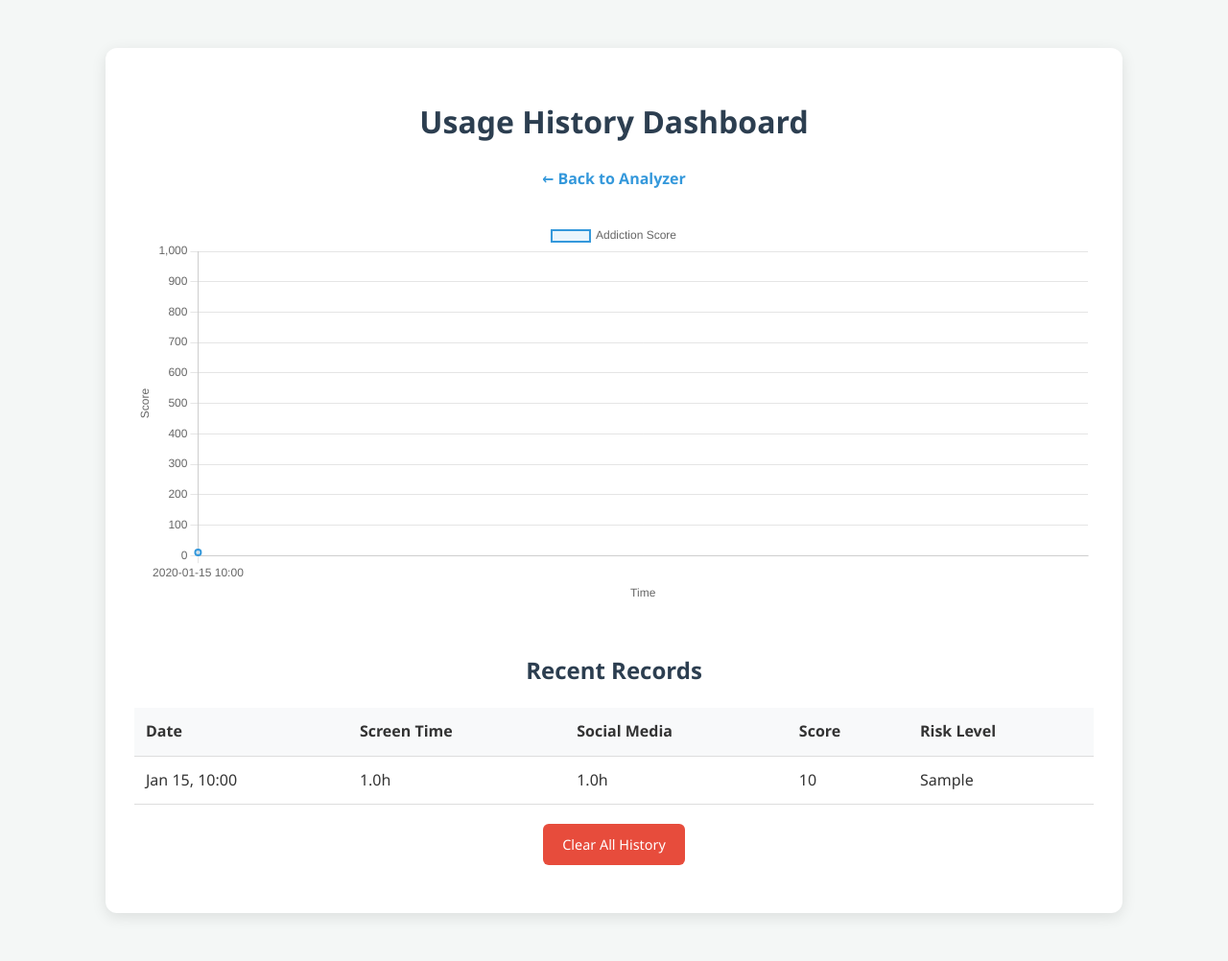
After one commit to shubhambangwal2007/digital-addiction-detector, a Flask app: page /dashboard in a window 1280 px wide. The commit adds this page. Shown: the whole page at 96% size. Run offline with Flask 3, Linux system fonts and the light colour scheme; tables that the repository leaves empty hold one stand-in row (values such as "Sample post").

Commit message:
Feature: Added Usage History Dashboard with SQLite and Chart.js

```diff
--- a/app.py
+++ b/app.py
@@ -1,4 +1,6 @@
-from flask import Flask, render_template, request
+from flask import Flask, render_template, request, redirect, url_for
+from flask_sqlalchemy import SQLAlchemy
+from datetime import datetime
 import pandas as pd
 import numpy as np
 import joblib
@@ -10,6 +12,26 @@ import base64
 import os
 
 app = Flask(__name__)
+
+# Database Configuration
+app.config['SQLALCHEMY_DATABASE_URI'] = 'sqlite:///usage_history.db'
+app.config['SQLALCHEMY_TRACK_MODIFICATIONS'] = False
+db = SQLAlchemy(app)
+
+# Database Model
+class UsageRecord(db.Model):
+    id = db.Column(db.Integer, primary_key=True)
+    timestamp = db.Column(db.DateTime, default=datetime.utcnow)
+    screen_time = db.Column(db.Float, nullable=False)
+    social_media = db.Column(db.Float, nullable=False)
+    productivity = db.Column(db.Float, nullable=False)
+    sleep = db.Column(db.Float, nullable=False)
+    score = db.Column(db.Integer, nullable=False)
+    risk = db.Column(db.String(20), nullable=False)
+
+# Create Database tables
+with app.app_context():
+    db.create_all()
 
 # Global placeholders
 reg_model = None
@@ -56,6 +78,7 @@ def index():
         try:
             if reg_model is None:
                 load_models()
+
             # Get data from user
             daily_screen_time = float(request.form['screen_time'])
             social_media_usage = float(request.form['social_media'])
@@ -71,6 +94,18 @@ def index():
             user_scaled = scaler.transform([[daily_screen_time, score]])
             cluster = kmeans.predict(user_scaled)[0]
             risk = risk_mapping[cluster]
+
+            # Save to Database
+            new_record = UsageRecord(
+                screen_time=daily_screen_time,
+                social_media=social_media_usage,
+                productivity=productivity_usage,
+                sleep=sleep_time,
+                score=round(score),
+                risk=risk
+            )
+            db.session.add(new_record)
+            db.session.commit()
 
             # Suggestions
             if risk == "Low":
@@ -94,6 +129,20 @@ def index():
 
     return render_template('index.html', result=result)
 
+@app.route('/dashboard')
+def dashboard():
+    records = UsageRecord.query.order_by(UsageRecord.timestamp.desc()).all()
+    # Prepare data for Chart.js
+    dates = [r.timestamp.strftime("%Y-%m-%d %H:%M") for r in records[::-1]]
+    scores = [r.score for r in records[::-1]]
+    return render_template('dashboard.html', records=records, dates=dates, scores=scores)
+
+@app.route('/clear_history')
+def clear_history():
+    UsageRecord.query.delete()
+    db.session.commit()
+    return redirect(url_for('dashboard'))
+
 @app.after_request
 def add_header(response):
     response.headers["Cache-Control"] = "no-cache, no-store, must-revalidate"
--- a/requirements.txt
+++ b/requirements.txt
@@ -4,5 +4,6 @@ matplotlib
 seaborn
 scikit-learn
 flask
+flask-sqlalchemy
 joblib
 gunicorn
--- /dev/null
+++ b/templates/dashboard.html
@@ -0,0 +1,95 @@
+<!DOCTYPE html>
+<html lang="en">
+<head>
+    <meta charset="UTF-8">
+    <meta name="viewport" content="width=device-width, initial-scale=1.0">
+    <title>Usage Dashboard - Digital Addiction Detector</title>
+    <script src="https://cdn.jsdelivr.net/npm/chart.js"></script>
+    <style>
+        body { font-family: 'Segoe UI', Tahoma, Geneva, Verdana, sans-serif; background-color: #f4f7f6; color: #333; line-height: 1.6; }
+        .container { max-width: 1000px; margin: 50px auto; padding: 30px; background: white; border-radius: 12px; box-shadow: 0 4px 15px rgba(0,0,0,0.1); }
+        h1, h2 { color: #2c3e50; text-align: center; }
+        .nav-links { text-align: center; margin-bottom: 30px; }
+        .nav-links a { margin: 0 15px; text-decoration: none; color: #3498db; font-weight: bold; }
+        .chart-container { margin-bottom: 50px; height: 400px; }
+        table { width: 100%; border-collapse: collapse; margin-top: 20px; }
+        th, td { padding: 12px; text-align: left; border-bottom: 1px solid #ddd; }
+        th { background-color: #f8f9fa; }
+        .risk-Low { color: #2ecc71; font-weight: bold; }
+        .risk-Medium { color: #f1c40f; font-weight: bold; }
+        .risk-High { color: #e74c3c; font-weight: bold; }
+        .btn-clear { display: block; width: fit-content; margin: 20px auto; padding: 10px 20px; background-color: #e74c3c; color: white; text-decoration: none; border-radius: 6px; font-size: 0.9em; }
+    </style>
+</head>
+<body>
+    <div class="container">
+        <h1>Usage History Dashboard</h1>
+        <div class="nav-links">
+            <a href="/">← Back to Analyzer</a>
+        </div>
+
+        <div class="chart-container">
+            <canvas id="scoreChart"></canvas>
+        </div>
+
+        <h2>Recent Records</h2>
+        <table>
+            <thead>
+                <tr>
+                    <th>Date</th>
+                    <th>Screen Time</th>
+                    <th>Social Media</th>
+                    <th>Score</th>
+                    <th>Risk Level</th>
+                </tr>
+            </thead>
+            <tbody>
+                {% for record in records %}
+                <tr>
+                    <td>{{ record.timestamp.strftime('%b %d, %H:%M') }}</td>
+                    <td>{{ record.screen_time }}h</td>
+                    <td>{{ record.social_media }}h</td>
+                    <td>{{ record.score }}</td>
+                    <td class="risk-{{ record.risk }}">{{ record.risk }}</td>
+                </tr>
+                {% endfor %}
+            </tbody>
+        </table>
+
+        <a href="/clear_history" class="btn-clear" onclick="return confirm('Are you sure you want to delete all history?')">Clear All History</a>
+    </div>
+
+    <script>
+        const ctx = document.getElementById('scoreChart').getContext('2d');
+        const scoreChart = new Chart(ctx, {
+            type: 'line',
+            data: {
+                labels: {{ dates|tojson }},
+                datasets: [{
+                    label: 'Addiction Score',
+                    data: {{ scores|tojson }},
+                    borderColor: '#3498db',
+                    backgroundColor: 'rgba(52, 152, 219, 0.1)',
+                    borderWidth: 2,
+                    fill: true,
+                    tension: 0.3
+                }]
+            },
+            options: {
+                responsive: true,
+                maintainAspectRatio: false,
+                scales: {
+                    y: {
+                        beginAtZero: true,
+                        max: 1000,
+                        title: { display: true, text: 'Score' }
+                    },
+                    x: {
+                        title: { display: true, text: 'Time' }
+                    }
+                }
+            }
+        });
+    </script>
+</body>
+</html>
--- a/templates/index.html
+++ b/templates/index.html
@@ -27,6 +27,9 @@
 </head>
 <body>
     <div class="container">
+        <div style="text-align: right; margin-bottom: 10px;">
+            <a href="/dashboard" style="text-decoration: none; color: #3498db; font-weight: bold;">📊 View Dashboard</a>
+        </div>
         <h1>Digital Addiction Detector</h1>
         <p style="text-align: center; color: #666;">Understand your digital usage and get a personalized control plan.</p>
 
```
